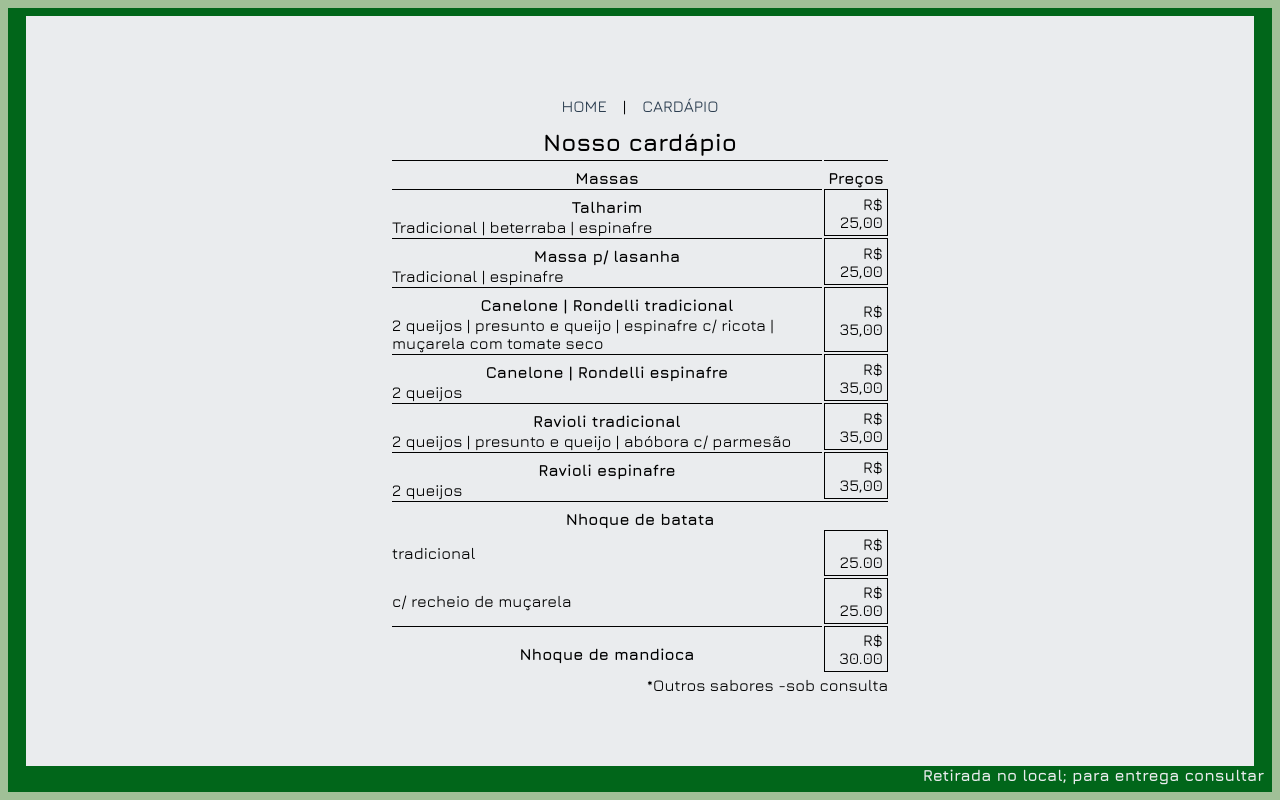
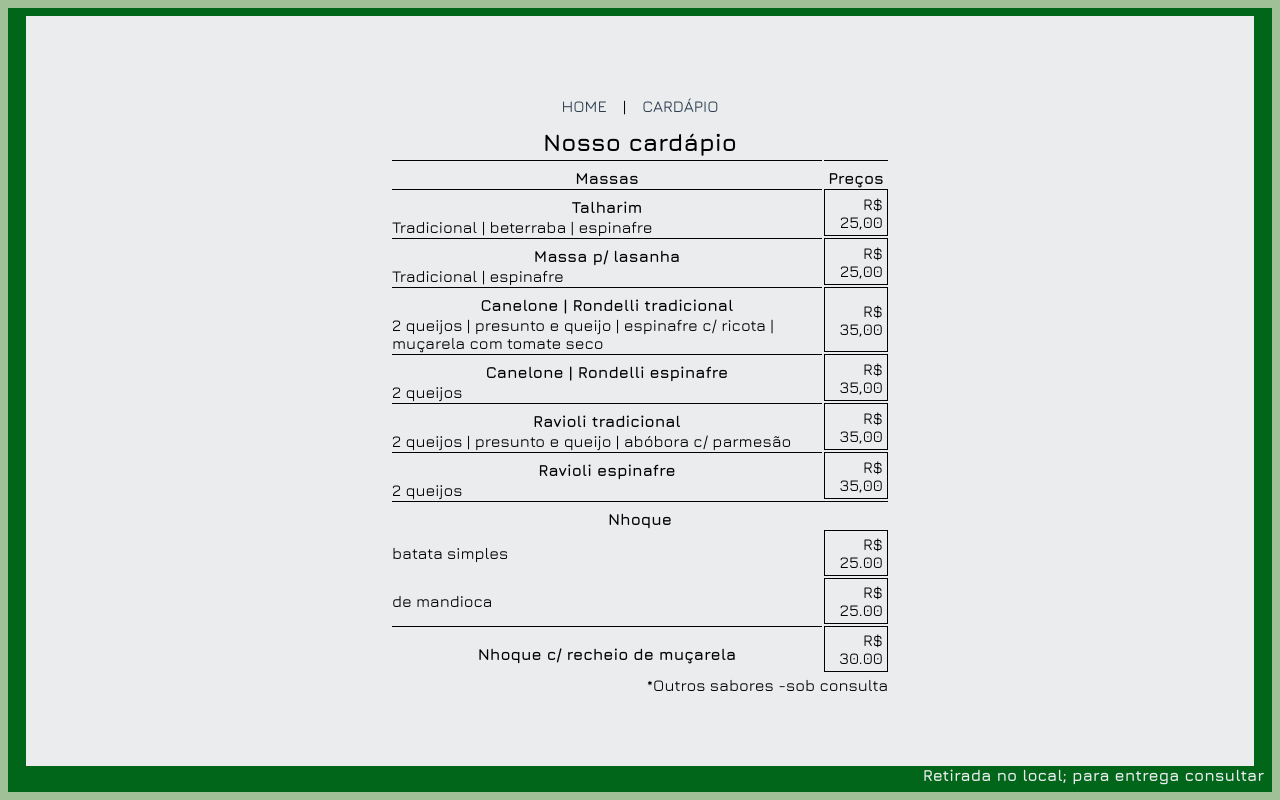
Before and after one commit to Ricnaga/legrano, a React (Create React App) app: page /menu in a window 1280 px wide. Built offline with nearby package versions, Linux system fonts and the light colour scheme.

Commit message:
adjust in items on menu

```diff
--- a/src/pages/Menu/index.tsx
+++ b/src/pages/Menu/index.tsx
@@ -94,12 +94,12 @@ const Menu: React.FC = () => (
 
               <tr>
                 <td colSpan={2} className="pasta">
-                  Nhoque de batata
+                  Nhoque
                 </td>
               </tr>
               <tr>
                 <td>
-                  tradicional
+                  batata simples
                 </td>
                 <td className="price">
                   R$ 25.00
@@ -107,7 +107,7 @@ const Menu: React.FC = () => (
               </tr>
               <tr>
                 <td>
-                  c/ recheio de muçarela
+                  de mandioca
                 </td>
                 <td className="price">
                   R$ 25.00
@@ -116,7 +116,7 @@ const Menu: React.FC = () => (
 
               <tr>
                 <td className="pasta">
-                  Nhoque de mandioca
+                  Nhoque c/ recheio de muçarela
                 </td>
                 <td className="price">
                   R$ 30.00
```
Also changed, not shown: 1 other file (tests, documents, lock files or other folders).
